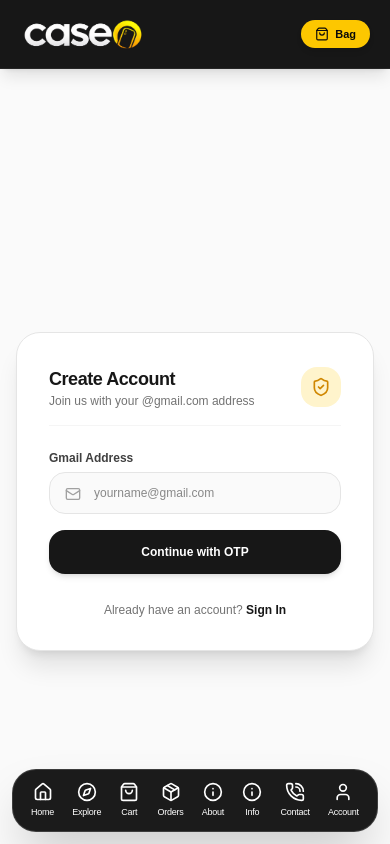
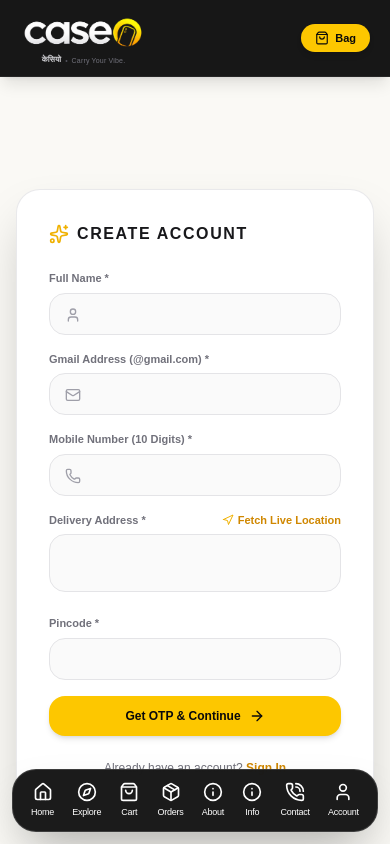
Before and after one commit to Virtualtools55/mwcover, a Next.js app: page /auth/signup in a window 390 px wide. Shown: the top 844 px of the page. Built offline with nearby package versions, Linux system fonts and the light colour scheme.

Commit message:
otp send email change or navbar tagline etc changes

```diff
--- a/src/app/auth/signin/page.js
+++ b/src/app/auth/signin/page.js
@@ -96,7 +96,7 @@ export default function SignInPage() {
               <input
                 type="email"
                 required
-                placeholder="name@gmail.com"
+
                 value={email}
                 onChange={(e) => setEmail(e.target.value)}
                 className="w-full bg-zinc-50 border border-zinc-200 rounded-2xl px-4 py-3 text-xs text-zinc-900 focus:border-yellow-400 focus:outline-none"
--- a/src/app/auth/signup/page.js
+++ b/src/app/auth/signup/page.js
@@ -4,56 +4,23 @@
 import { useState } from "react";
 import { useRouter } from "next/navigation";
 import Link from "next/link";
-import { Loader2, MapPin, ShieldCheck, Mail, Phone, User as UserIcon, Navigation } from "lucide-react";
+import { Sparkles, Loader2, Mail, Phone, User as UserIcon, Navigation, ArrowLeft, ArrowRight } from "lucide-react";
 
 export default function SignUpPage() {
   const router = useRouter();
   const [step, setStep] = useState(1);
-  const [email, setEmail] = useState("");
-  const [otp, setOtp] = useState("");
-  const [formData, setFormData] = useState({
-    name: "",
-    mobile: "",
-    address: "",
-    pincode: "",
-  });
   const [loading, setLoading] = useState(false);
   const [locating, setLocating] = useState(false);
   const [error, setError] = useState("");
 
-  const handleSendOtp = async (e) => {
-    e.preventDefault();
-    if (!email.endsWith("@gmail.com")) {
-      setError("Only @gmail.com email addresses are permitted.");
-      return;
-    }
-
-    setLoading(true);
-    setError("");
-
-    try {
-      const res = await fetch("/api/auth/send-otp", {
-        method: "POST",
-        headers: { "Content-Type": "application/json" },
-        body: JSON.stringify({ email }),
-      });
-      const json = await res.json();
-
-      if (json.success) {
-        if (json.isExistingUser) {
-          setError("Account already exists with this email. Please sign in instead.");
-          return;
-        }
-        setStep(2);
-      } else {
-        setError(json.error);
-      }
-    } catch (err) {
-      setError("Network error. Please try again.");
-    } finally {
-      setLoading(false);
-    }
-  };
+  const [formData, setFormData] = useState({
+    name: "",
+    email: "",
+    mobile: "",
+    address: "",
+    pincode: "",
+    otp: "",
+  });
 
   const handleFetchLocation = () => {
     if (!navigator.geolocation) {
@@ -94,8 +61,60 @@ export default function SignUpPage() {
     );
   };
 
+  const handleSendOtp = async (e) => {
+    e.preventDefault();
+
+    const mobileRegex = /^\d{10}$/;
+    if (!mobileRegex.test(formData.mobile)) {
+      setError("Please enter a valid 10-digit mobile number.");
+      return;
+    }
+
+    const pincodeRegex = /^\d{6}$/;
+    if (!pincodeRegex.test(formData.pincode)) {
+      setError("Please enter a valid 6-digit pincode.");
+      return;
+    }
+
+    if (!formData.email.endsWith("@gmail.com")) {
+      setError("Only @gmail.com email addresses are permitted.");
+      return;
+    }
+
+    setLoading(true);
+    setError("");
+
+    try {
+      const res = await fetch("/api/auth/send-otp", {
+        method: "POST",
+        headers: { "Content-Type": "application/json" },
+        body: JSON.stringify({ email: formData.email }),
+      });
+      const json = await res.json();
+
+      if (json.success) {
+        if (json.isExistingUser) {
+          setError("Account already exists with this email. Please sign in instead.");
+          return;
+        }
+        setStep(2);
+      } else {
+        setError(json.error);
+      }
+    } catch (err) {
+      setError("Network error. Please try again.");
+    } finally {
+      setLoading(false);
+    }
+  };
+
   const handleVerifyAndRegister = async (e) => {
     e.preventDefault();
+    if (formData.otp.length !== 6) {
+      setError("Please enter the complete 6-digit OTP.");
+      return;
+    }
+
     setLoading(true);
     setError("");
 
@@ -103,7 +122,7 @@ export default function SignUpPage() {
       const res = await fetch("/api/auth/verify-otp", {
         method: "POST",
         headers: { "Content-Type": "application/json" },
-        body: JSON.stringify({ email, otp, ...formData }),
+        body: JSON.stringify(formData),
       });
       const json = await res.json();
 
@@ -120,20 +139,17 @@ export default function SignUpPage() {
   };
 
   return (
-    <div className="min-h-screen bg-neutral-50 flex items-center justify-center p-4">
-      <div className="w-full max-w-lg bg-white rounded-3xl border border-neutral-200 p-8 shadow-xl">
-        <div className="flex items-center justify-between mb-6 pb-4 border-b border-neutral-100">
-          <div>
-            <h1 className="text-lg font-black tracking-tight text-neutral-900">Create Account</h1>
-            <p className="text-xs text-neutral-500 font-medium">Join us with your @gmail.com address</p>
-          </div>
-          <div className="w-10 h-10 rounded-2xl bg-yellow-400/20 flex items-center justify-center text-yellow-600">
-            <ShieldCheck className="w-5 h-5" />
-          </div>
+    <div className="min-h-screen bg-[#FAF9F5] flex items-center justify-center p-4 text-zinc-900">
+      <div className="w-full max-w-lg bg-white border border-zinc-200/80 rounded-3xl p-8 shadow-2xl">
+        <div className="flex items-center gap-2 mb-6">
+          <Sparkles className="w-5 h-5 text-yellow-500" />
+          <h1 className="text-base font-extrabold uppercase tracking-widest text-zinc-900">
+            {step === 1 ? "Create Account" : "Verify Your Email"}
+          </h1>
         </div>
 
         {error && (
-          <div className="mb-6 p-4 bg-rose-50 border border-rose-200 text-rose-600 rounded-2xl text-xs font-semibold">
+          <div className="mb-4 p-3 bg-rose-50 border border-rose-200 text-rose-600 rounded-xl text-xs font-medium">
             {error}
           </div>
         )}
@@ -141,89 +157,59 @@ export default function SignUpPage() {
         {step === 1 ? (
           <form onSubmit={handleSendOtp} className="space-y-4">
             <div>
-              <label className="block text-xs font-bold text-neutral-700 mb-1.5">Gmail Address</label>
+              <label className="block text-[11px] font-bold text-zinc-500 mb-1.5">Full Name *</label>
               <div className="relative">
-                <Mail className="absolute left-4 top-3.5 w-4 h-4 text-neutral-400" />
-                <input
-                  type="email"
-                  required
-                  placeholder="yourname@gmail.com"
-                  value={email}
-                  onChange={(e) => setEmail(e.target.value)}
-                  className="w-full bg-neutral-50 border border-neutral-200 rounded-2xl pl-11 pr-4 py-3 text-xs text-neutral-900 focus:outline-none focus:border-neutral-900 transition-all font-medium"
-                />
-              </div>
-            </div>
-
-            <button
-              type="submit"
-              disabled={loading}
-              className="w-full py-3.5 bg-neutral-900 hover:bg-neutral-800 text-white font-bold text-xs rounded-2xl flex items-center justify-center gap-2 transition-all shadow-md cursor-pointer"
-            >
-              {loading && <Loader2 className="w-4 h-4 animate-spin" />}
-              <span>Continue with OTP</span>
-            </button>
-
-            <p className="text-center text-xs text-neutral-500 pt-3">
-              Already have an account?{" "}
-              <Link href="/auth/signIn" className="text-neutral-900 font-bold hover:underline">
-                Sign In
-              </Link>
-            </p>
-          </form>
-        ) : (
-          <form onSubmit={handleVerifyAndRegister} className="space-y-4">
-            <div>
-              <label className="block text-xs font-bold text-neutral-700 mb-1.5">Enter 6-digit OTP sent to {email}</label>
-              <input
-                type="text"
-                required
-                maxLength="6"
-                placeholder="123456"
-                value={otp}
-                onChange={(e) => setOtp(e.target.value)}
-                className="w-full bg-neutral-50 border border-neutral-200 rounded-2xl px-4 py-3 text-xs text-neutral-900 tracking-widest text-center font-bold focus:outline-none focus:border-neutral-900"
-              />
-            </div>
-
-            <div>
-              <label className="block text-xs font-bold text-neutral-700 mb-1.5">Full Name</label>
-              <div className="relative">
-                <UserIcon className="absolute left-4 top-3.5 w-4 h-4 text-neutral-400" />
+                <UserIcon className="absolute left-4 top-3.5 w-4 h-4 text-zinc-400" />
                 <input
                   type="text"
                   required
-                  placeholder="Ankit Kumar"
                   value={formData.name}
                   onChange={(e) => setFormData({ ...formData, name: e.target.value })}
-                  className="w-full bg-neutral-50 border border-neutral-200 rounded-2xl pl-11 pr-4 py-3 text-xs text-neutral-900 focus:outline-none focus:border-neutral-900 font-medium"
+                  className="w-full bg-zinc-50 border border-zinc-200 rounded-2xl pl-11 pr-4 py-3 text-xs text-zinc-900 focus:border-yellow-400 focus:outline-none"
                 />
               </div>
             </div>
 
             <div>
-              <label className="block text-xs font-bold text-neutral-700 mb-1.5">Mobile Number</label>
+              <label className="block text-[11px] font-bold text-zinc-500 mb-1.5">Gmail Address (@gmail.com) *</label>
               <div className="relative">
-                <Phone className="absolute left-4 top-3.5 w-4 h-4 text-neutral-400" />
+                <Mail className="absolute left-4 top-3.5 w-4 h-4 text-zinc-400" />
+                <input
+                  type="email"
+                  required
+                  value={formData.email}
+                  onChange={(e) => setFormData({ ...formData, email: e.target.value })}
+                  className="w-full bg-zinc-50 border border-zinc-200 rounded-2xl pl-11 pr-4 py-3 text-xs text-zinc-900 focus:border-yellow-400 focus:outline-none"
+                />
+              </div>
+            </div>
+
+            <div>
+              <label className="block text-[11px] font-bold text-zinc-500 mb-1.5">Mobile Number (10 Digits) *</label>
+              <div className="relative">
+                <Phone className="absolute left-4 top-3.5 w-4 h-4 text-zinc-400" />
                 <input
                   type="tel"
                   required
-                  placeholder="9876543210"
+                  maxLength="10"
                   value={formData.mobile}
-                  onChange={(e) => setFormData({ ...formData, mobile: e.target.value })}
-                  className="w-full bg-neutral-50 border border-neutral-200 rounded-2xl pl-11 pr-4 py-3 text-xs text-neutral-900 focus:outline-none focus:border-neutral-900 font-medium"
+                  onChange={(e) => {
+                    const val = e.target.value.replace(/\D/g, "").slice(0, 10);
+                    setFormData({ ...formData, mobile: val });
+                  }}
+                  className="w-full bg-zinc-50 border border-zinc-200 rounded-2xl pl-11 pr-4 py-3 text-xs text-zinc-900 focus:border-yellow-400 focus:outline-none"
                 />
               </div>
             </div>
 
             <div>
               <div className="flex justify-between items-center mb-1.5">
-                <label className="text-xs font-bold text-neutral-700">Delivery Address</label>
+                <label className="text-[11px] font-bold text-zinc-500">Delivery Address *</label>
                 <button
                   type="button"
                   onClick={handleFetchLocation}
                   disabled={locating}
-                  className="flex items-center gap-1 text-[11px] text-neutral-900 font-bold hover:underline cursor-pointer"
+                  className="flex items-center gap-1 text-[11px] text-yellow-600 font-bold hover:underline cursor-pointer"
                 >
                   {locating ? <Loader2 className="w-3 h-3 animate-spin" /> : <Navigation className="w-3 h-3 text-yellow-500" />}
                   <span>Fetch Live Location</span>
@@ -232,33 +218,79 @@ export default function SignUpPage() {
               <textarea
                 required
                 rows="2"
-                placeholder="House No, Street, Landmark, City"
                 value={formData.address}
                 onChange={(e) => setFormData({ ...formData, address: e.target.value })}
-                className="w-full bg-neutral-50 border border-neutral-200 rounded-2xl px-4 py-3 text-xs text-neutral-900 focus:outline-none focus:border-neutral-900 font-medium resize-none"
+                className="w-full bg-zinc-50 border border-zinc-200 rounded-2xl px-4 py-3 text-xs text-zinc-900 focus:border-yellow-400 focus:outline-none resize-none"
               />
             </div>
 
             <div>
-              <label className="block text-xs font-bold text-neutral-700 mb-1.5">Pincode</label>
+              <label className="block text-[11px] font-bold text-zinc-500 mb-1.5">Pincode *</label>
               <input
                 type="text"
                 required
                 maxLength="6"
-                placeholder="110001"
                 value={formData.pincode}
-                onChange={(e) => setFormData({ ...formData, pincode: e.target.value })}
-                className="w-full bg-neutral-50 border border-neutral-200 rounded-2xl px-4 py-3 text-xs text-neutral-900 focus:outline-none focus:border-neutral-900 font-medium"
+                onChange={(e) => {
+                  const val = e.target.value.replace(/\D/g, "").slice(0, 6);
+                  setFormData({ ...formData, pincode: val });
+                }}
+                className="w-full bg-zinc-50 border border-zinc-200 rounded-2xl px-4 py-3 text-xs text-zinc-900 focus:border-yellow-400 focus:outline-none"
               />
             </div>
 
             <button
               type="submit"
               disabled={loading}
-              className="w-full py-3.5 bg-neutral-900 hover:bg-neutral-800 text-white font-bold text-xs rounded-2xl flex items-center justify-center gap-2 transition-all shadow-md cursor-pointer mt-2"
+              className="w-full py-3 bg-yellow-400 hover:bg-yellow-500 text-zinc-950 font-bold text-xs rounded-2xl flex items-center justify-center gap-2 transition-all cursor-pointer shadow-md mt-2"
             >
               {loading && <Loader2 className="w-4 h-4 animate-spin" />}
-              <span>Verify OTP & Create Account</span>
+              <span>Get OTP & Continue</span>
+              <ArrowRight className="w-4 h-4" />
+            </button>
+
+            <p className="text-center text-xs text-zinc-500 pt-2">
+              Already have an account?{" "}
+              <Link href="/auth/signin" className="text-yellow-600 font-bold hover:underline">
+                Sign In
+              </Link>
+            </p>
+          </form>
+        ) : (
+          <form onSubmit={handleVerifyAndRegister} className="space-y-4">
+            <div>
+              <label className="block text-[11px] font-bold text-zinc-500 mb-1.5">
+                Enter 6-digit OTP sent to {formData.email} *
+              </label>
+              <input
+                type="text"
+                required
+                maxLength="6"
+                value={formData.otp}
+                onChange={(e) => {
+                  const val = e.target.value.replace(/\D/g, "").slice(0, 6);
+                  setFormData({ ...formData, otp: val });
+                }}
+                className="w-full bg-zinc-50 border border-zinc-200 rounded-2xl px-4 py-3 text-xs text-zinc-900 tracking-widest text-center focus:border-yellow-400 focus:outline-none font-bold"
+              />
+            </div>
+
+            <button
+              type="submit"
+              disabled={loading}
+              className="w-full py-3 bg-yellow-400 hover:bg-yellow-500 text-zinc-950 font-bold text-xs rounded-2xl flex items-center justify-center gap-2 transition-all cursor-pointer shadow-md"
+            >
+              {loading && <Loader2 className="w-4 h-4 animate-spin" />}
+              <span>Verify & Create Account</span>
+            </button>
+
+            <button
+              type="button"
+              onClick={() => setStep(1)}
+              className="w-full py-3 bg-zinc-100 hover:bg-zinc-200 text-zinc-800 font-bold text-xs rounded-2xl flex items-center justify-center gap-2 transition-all cursor-pointer"
+            >
+              <ArrowLeft className="w-4 h-4" />
+              <span>Back to Edit Details</span>
             </button>
           </form>
         )}
--- a/src/app/components/header/header.js
+++ b/src/app/components/header/header.js
@@ -1,3 +1,4 @@
+
 "use client";
 
 import Link from "next/link";
@@ -9,7 +10,7 @@ import {
   Package,
   User,
   Info,
-  PhoneCall
+  PhoneCall,
 } from "lucide-react";
 
 export default function Navbar() {
@@ -30,30 +31,45 @@ export default function Navbar() {
   return (
     <>
       {/* ================= DESKTOP NAVBAR ================= */}
-      <header className="hidden md:flex sticky top-0 z-50 w-full bg-[#0B0B0B] backdrop-blur-xl border-b border-zinc-800 px-10 py-4 items-center justify-between transition-all shadow-md">
+      <header className="hidden md:flex sticky top-0 z-50 w-full bg-[#0B0B0B] backdrop-blur-xl border-b border-zinc-800 px-10 py-4 items-center justify-between shadow-md">
 
-        {/* Logo Image Adjustment */}
-        <Link href="/" className="flex items-center gap-2 group">
+        {/* ================= LOGO + BRANDING ================= */}
+        <Link
+          href="/"
+          className="group flex flex-col items-center justify-center leading-none"
+        >
           <img
             src="/caseologo.png"
             alt="Caseo Logo"
-            className="h-12 w-auto object-contain transition-transform group-hover:scale-105"
+            className="h-12 w-auto object-contain transition-transform duration-200 group-hover:scale-105"
           />
+
+          {/* Hindi Name + Tagline */}
+          <div className="mt-1 flex items-center justify-center gap-1.5 whitespace-nowrap">
+            <span className="text-[9px] leading-none font-semibold text-zinc-300 group-hover:text-yellow-400 transition-colors duration-200">
+              केसियो
+            </span>
+
+            <span className="text-[8px] leading-none text-zinc-600">
+              •
+            </span>
+
+            <span className="text-[8px] leading-none font-medium tracking-wide text-zinc-500">
+              Carry Your Vibe.
+            </span>
+          </div>
         </Link>
 
-        {/* Menu Links with Yellow Hover/Active Pill and Black Text */}
+        {/* ================= DESKTOP MENU ================= */}
         <nav className="flex items-center gap-2 bg-white px-3 py-1.5 rounded-full border border-zinc-200 shadow-sm">
           {navLinks.map((link) => {
             const isActive = pathname === link.href;
+
             return (
               <Link
                 key={link.name}
                 href={link.href}
-                className={`flex items-center gap-1.5 text-xs font-bold px-3 py-1.5 rounded-full transition-all ${
-                  isActive
-                    ? "bg-yellow-400 text-zinc-950 shadow-sm scale-105"
-                    : "text-zinc-700 hover:bg-yellow-100 hover:text-zinc-950"
-                }`}
+                className={`flex items-center gap-1.5 text-xs font-bold px-3 py-1.5 rounded-full transition-all ${isActive ? "bg-yellow-400 text-zinc-950 shadow-sm scale-105" : "text-zinc-700 hover:bg-yellow-100 hover:text-zinc-950"}`}
               >
                 <span>{link.name}</span>
               </Link>
@@ -61,6 +77,7 @@ export default function Navbar() {
           })}
         </nav>
 
+        {/* ================= BAG BUTTON ================= */}
         <Link
           href="/cart"
           className="flex items-center gap-2 px-4 py-2 bg-yellow-400 hover:bg-yellow-500 text-zinc-950 rounded-full text-xs font-bold shadow-md transition-all cursor-pointer"
@@ -70,18 +87,37 @@ export default function Navbar() {
         </Link>
       </header>
 
-      {/* ================= MOBILE TOP HEADER (ONLY LOGO & BAG ICON) ================= */}
-      <header className="md:hidden sticky top-0 z-45 w-full bg-[#0B0B0B]/95 backdrop-blur-xl border-b border-neutral-800 px-5 py-3.5 flex items-center justify-between shadow-lg">
+      {/* ================= MOBILE TOP HEADER ================= */}
+      <header className="md:hidden sticky top-0 z-45 w-full bg-[#0B0B0B]/95 backdrop-blur-xl border-b border-neutral-800 px-5 py-3 flex items-center justify-between shadow-lg">
 
-        {/* Logo Image Adjustment */}
-        <Link href="/" className="flex items-center gap-2">
+        {/* ================= MOBILE LOGO + BRANDING ================= */}
+        <Link
+          href="/"
+          className="group flex flex-col items-center justify-center leading-none"
+        >
           <img
             src="/caseologo.png"
             alt="Caseo Logo"
             className="h-10 w-auto object-contain"
           />
+
+          {/* Hindi Name + Tagline */}
+          <div className="mt-1 flex items-center justify-center gap-1 whitespace-nowrap">
+            <span className="text-[8px] leading-none font-semibold text-zinc-300 group-active:text-yellow-400 transition-colors duration-200">
+              केसियो
+            </span>
+
+            <span className="text-[7px] leading-none text-zinc-600">
+              •
+            </span>
+
+            <span className="text-[7px] leading-none font-medium tracking-wide text-zinc-500">
+              Carry Your Vibe.
+            </span>
+          </div>
         </Link>
 
+        {/* ================= MOBILE BAG BUTTON ================= */}
         <Link
           href="/cart"
           className="flex items-center gap-1.5 px-3.5 py-1.5 bg-yellow-400 hover:bg-yellow-300 text-neutral-950 rounded-full text-[11px] font-bold shadow-md transition-all cursor-pointer"
@@ -91,22 +127,24 @@ export default function Navbar() {
         </Link>
       </header>
 
-      {/* ================= MOBILE BOTTOM APP DOCK (FIXED APP-LIKE NAVIGATION) ================= */}
+      {/* ================= MOBILE BOTTOM APP DOCK ================= */}
       <nav className="md:hidden fixed bottom-3 left-3 right-3 z-50 bg-neutral-900/98 text-white backdrop-blur-2xl border border-white/15 px-3 py-2 flex items-center justify-between rounded-3xl shadow-2xl">
         {navLinks.map((link) => {
           const isActive = pathname === link.href;
+
           return (
             <Link
               key={link.name}
               href={link.href}
-              className={`flex flex-col items-center justify-center py-1 px-1.5 rounded-2xl transition-all ${
-                isActive ? "text-yellow-400 font-bold scale-105" : "text-white hover:text-yellow-300"
-              }`}
+              className={`flex flex-col items-center justify-center py-1 px-1.5 rounded-2xl transition-all ${isActive ? "text-yellow-400 font-bold scale-105" : "text-white hover:text-yellow-300"}`}
             >
-              <span className={`transition-transform ${isActive ? "text-yellow-400" : "text-white"}`}>
+              <span className={isActive ? "text-yellow-400" : "text-white"}>
                 {link.icon}
               </span>
-              <span className="text-[9px] mt-1 tracking-tight">{link.name}</span>
+
+              <span className="text-[9px] mt-1 tracking-tight">
+                {link.name}
+              </span>
             </Link>
           );
         })}
```
